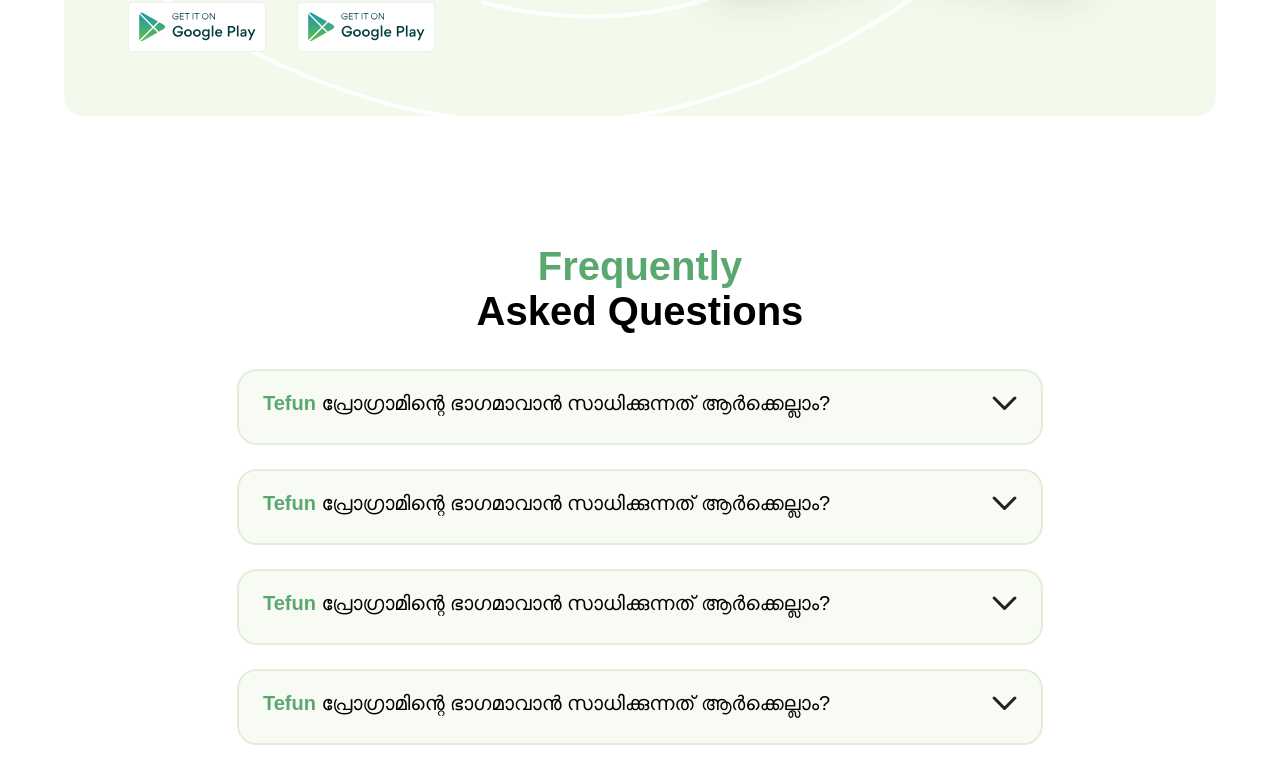
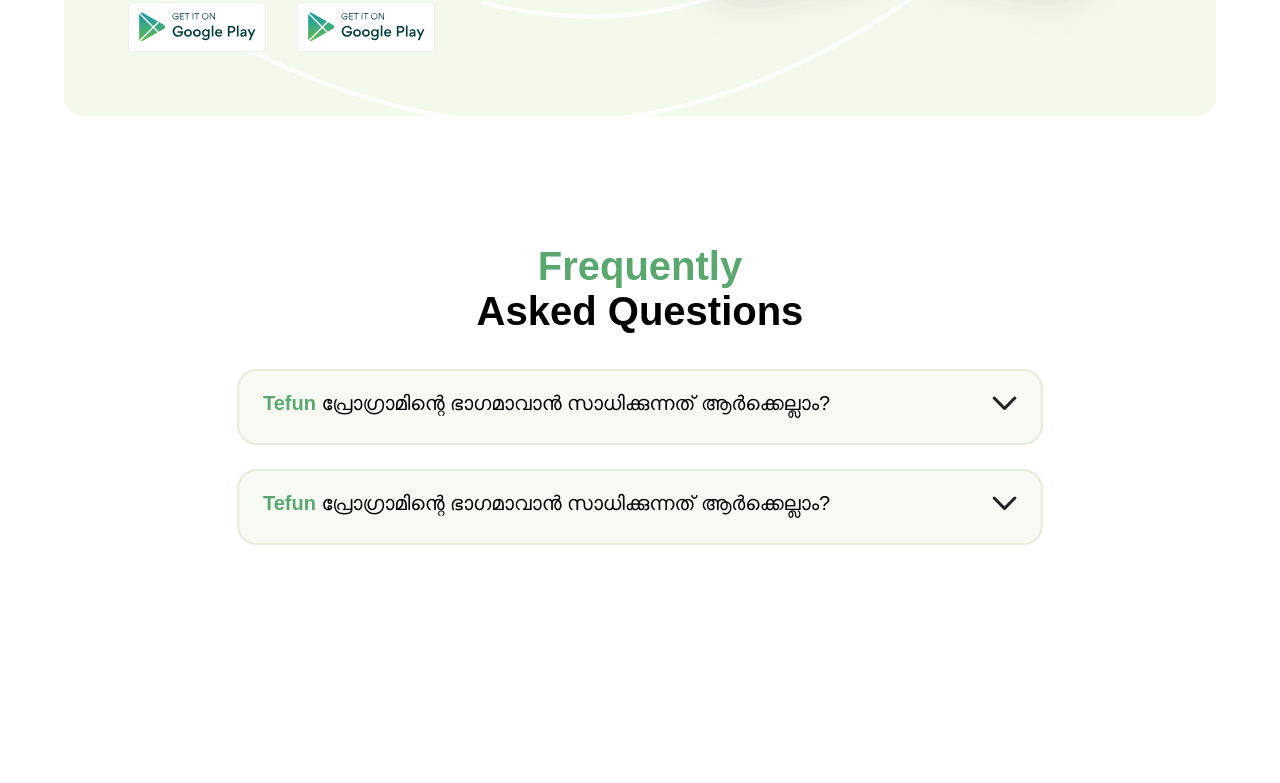
Before and after one commit to swalihmoosa/yiaai, a React (Create React App) app: page / in a window 1280 px wide. Shown: the part 7348-8131 px from the top of the page. After the commit the page ends 7957 px from the top, so only its background shows below. Built offline with nearby package versions, Linux system fonts and the light colour scheme.

Commit message:
Faq | ongoing

```diff
--- a/src/components/screens/landing/Faq.jsx
+++ b/src/components/screens/landing/Faq.jsx
@@ -6,6 +6,7 @@
 
 export default function Faq() {
     const[click,setClick] = useState(false)
+    const[isClicked,setIsClicked] = useState(false)
 
     return (
         <FaqSection>
@@ -17,14 +18,14 @@
                     Asked Questions
                 </Head>
                 <Ul>
-                    <Li onClick={ ()=> { setClick(click=> !click) } } className={click ? 'active' : '' } >
+                    <Li onClick={ ()=> { setClick(click=> !click); setIsClicked(clicked => !clicked) } } className={isClicked} >
                         <Question>
                             <P>
                                 <Brand>
                                 Tefun
                                 </Brand> പ്രോഗ്രാമിന്റെ ഭാഗമാവാൻ സാധിക്കുന്നത് ആർക്കെല്ലാം?
                             </P>
-                            <Drop className={click ? 'active' : ''}  >
+                            <Drop className={click ? 'dropActive' : ''}  >
                                 <img src={dropImage} alt='Drop-Down' />
                             </Drop>
                         </Question>
@@ -32,48 +33,18 @@
                         LP, UP, HS, HSE, VHSE  സ്കൂൾ വിദ്യാർത്ഥികൾക്ക് Tefun പ്രോഗ്രാമിന്റെ ഭാഗമാകാവുന്നതാണ്.
                         </Answer>
                     </Li>
-                    <Li>
+                    <Li onClick={ ()=> { setClick(click=> !click); setIsClicked(clicked => !clicked) } } className={isClicked} >
                         <Question>
                             <P>
                                 <Brand>
                                 Tefun
                                 </Brand> പ്രോഗ്രാമിന്റെ ഭാഗമാവാൻ സാധിക്കുന്നത് ആർക്കെല്ലാം?
                             </P>
-                            <Drop>
+                            <Drop className={click ? 'dropActive' : ''}  >
                                 <img src={dropImage} alt='Drop-Down' />
                             </Drop>
                         </Question>
-                        <Answer>
-                        LP, UP, HS, HSE, VHSE  സ്കൂൾ വിദ്യാർത്ഥികൾക്ക് Tefun പ്രോഗ്രാമിന്റെ ഭാഗമാകാവുന്നതാണ്.
-                        </Answer>
-                    </Li>
-                    <Li>
-                        <Question>
-                            <P>
-                                <Brand>
-                                Tefun
-                                </Brand> പ്രോഗ്രാമിന്റെ ഭാഗമാവാൻ സാധിക്കുന്നത് ആർക്കെല്ലാം?
-                            </P>
-                            <Drop>
-                                <img src={dropImage} alt='Drop-Down' />
-                            </Drop>
-                        </Question>
-                        <Answer>
-                        LP, UP, HS, HSE, VHSE  സ്കൂൾ വിദ്യാർത്ഥികൾക്ക് Tefun പ്രോഗ്രാമിന്റെ ഭാഗമാകാവുന്നതാണ്.
-                        </Answer>
-                    </Li>
-                    <Li>
-                        <Question>
-                            <P>
-                                <Brand>
-                                Tefun
-                                </Brand> പ്രോഗ്രാമിന്റെ ഭാഗമാവാൻ സാധിക്കുന്നത് ആർക്കെല്ലാം?
-                            </P>
-                            <Drop>
-                                <img src={dropImage} alt='Drop-Down' />
-                            </Drop>
-                        </Question>
-                        <Answer>
+                        <Answer className={click ? 'active' : ''} >
                         LP, UP, HS, HSE, VHSE  സ്കൂൾ വിദ്യാർത്ഥികൾക്ക് Tefun പ്രോഗ്രാമിന്റെ ഭാഗമാകാവുന്നതാണ്.
                         </Answer>
                     </Li>
@@ -116,6 +87,12 @@
     &:hover{
         cursor: pointer;
     }
+    &.true .active{
+        display: block;
+    }
+    &.true .dropActive{
+        transform: rotate(180deg);
+    }
 `
 const Question = styled.div`
     display: flex;
@@ -133,15 +110,9 @@
 const Drop = styled.div`
     color: #5aa870;
     transition: all 0.3s ease 0s;
-    &.active{
-        transform: rotate(180deg);
-    }
 `
 const Answer = styled.p`
     font-size: 20px;
     display: none;
     transition: all 0.3s ease 0s;
-    &.active{
-        display: block;
-    }
 `
```
